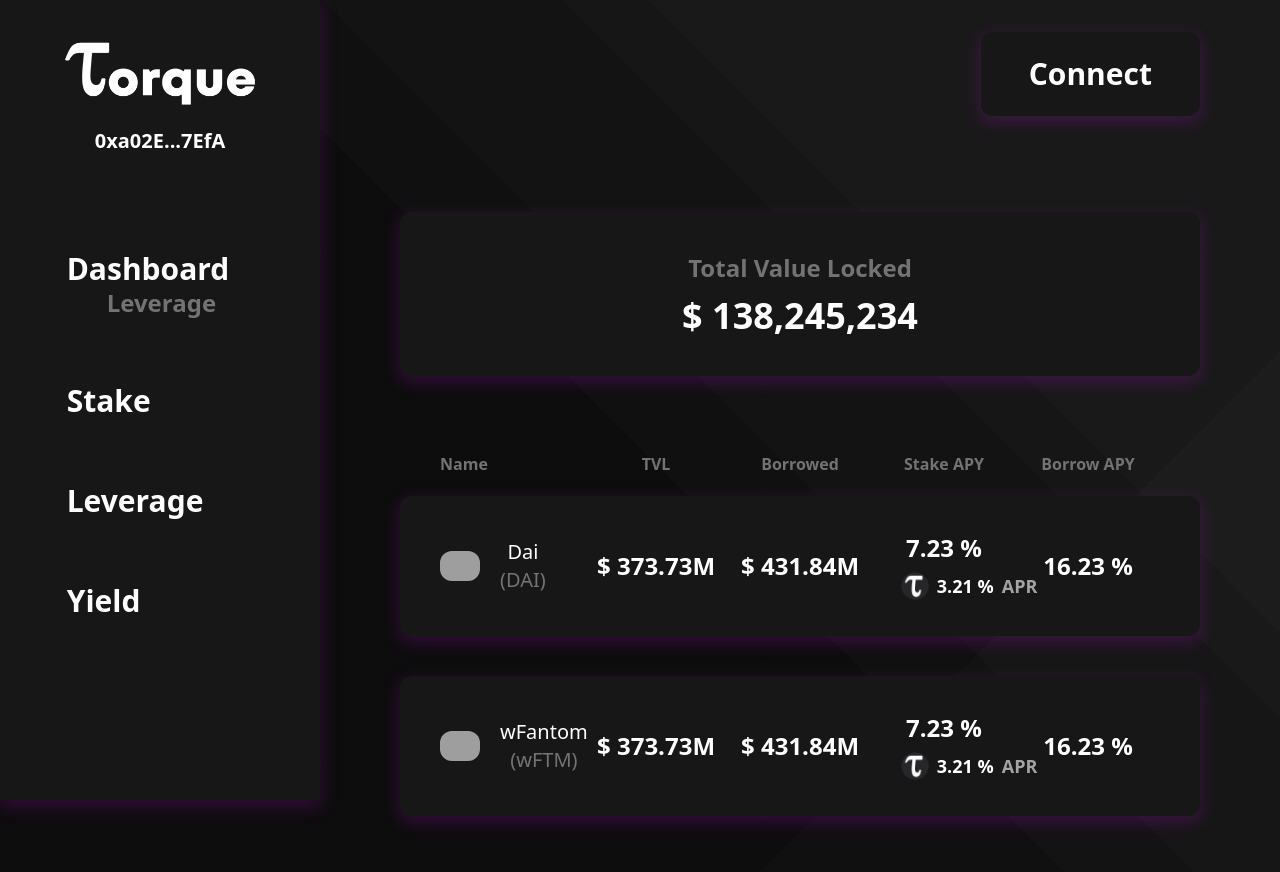
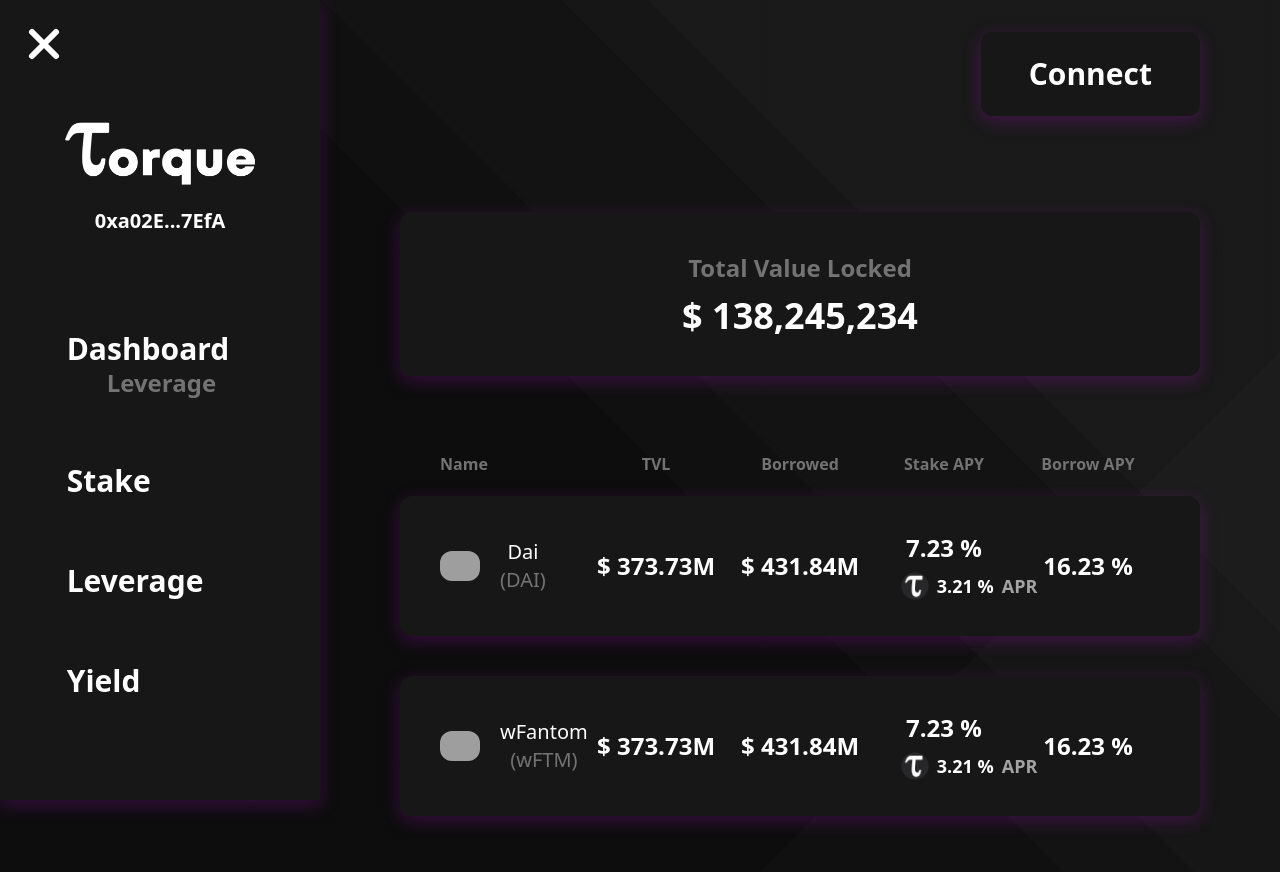
Before and after one commit to Terragonn/Wabbit-Frontend, a React (Create React App) app: page /#/dashboard/leverage in a window 1280 px wide. Shown: the top 872 px of the page. Built offline with nearby package versions, Linux system fonts and the light colour scheme; grey boxes are pictures that could not be loaded; what @web3-react/core would draw is missing.

Commit message:
🎉 Update

```diff
--- a/src/App.tsx
+++ b/src/App.tsx
@@ -9,8 +9,11 @@
 
 import DashboardLeverage from "./pages/dashboard/leverage";
 import StakeLeverage from "./pages/stake/leverage";
+import { useState } from "react";
 
 function App() {
+    const [navState, setNavState] = useState<boolean>(false);
+
     return (
         <Web3ReactProvider
             getLibrary={(provider) => {
@@ -20,9 +23,9 @@
             <HashRouter>
                 <div className="background pb-10">
                     <Wrapper>
-                        <Nav />
+                        <Nav setNavState={setNavState} />
                     </Wrapper>
-                    <SideNav />
+                    <SideNav navState={navState} setNavState={setNavState} />
                     <Routes>
                         <Route path="dashboard">
                             <Route
--- a/src/components/Nav/index.tsx
+++ b/src/components/Nav/index.tsx
@@ -1,9 +1,9 @@
 import Wallet from "../wallet";
 
-export default function Nav() {
+export default function Nav({ setNavState }: { setNavState: (state: boolean) => void }) {
     return (
         <nav className="py-8 flex items-center xl:justify-end justify-between">
-            <div className="xl:hidden block">
+            <div className="xl:hidden block cursor-pointer" onClick={(e) => setNavState(true)}>
                 <div className="px-5 py-1 my-1 bg-white rounded-md" />
                 <div className="px-5 py-1 my-1 bg-white rounded-md" />
                 <div className="px-5 py-1 my-1 bg-white rounded-md" />
--- a/src/components/SideNav/index.tsx
+++ b/src/components/SideNav/index.tsx
@@ -1,8 +1,18 @@
 import NavLink from "./navLink";
 
-export default function SideNav() {
+export default function SideNav({ navState, setNavState }: { navState: boolean; setNavState: (state: boolean) => void }) {
     return (
-        <nav className="fixed top-0 h-screen w-80 bg-neutral-900 p-5 xl:glow xl:left-0 left-[-20rem]">
+        <nav className={`fixed top-0 h-screen w-80 bg-neutral-900 p-5 xl:glow xl:left-0 left-[-20rem] ${navState ? "!left-0 !glow" : ""}`}>
+            <svg
+                xmlns="http://www.w3.org/2000/svg"
+                className="h-12 w-12 mb-8 cursor-pointer"
+                fill="none"
+                viewBox="0 0 24 24"
+                stroke="white"
+                onClick={(e) => setNavState(false)}
+            >
+                <path strokeLinecap="round" strokeLinejoin="round" strokeWidth={3} d="M6 18L18 6M6 6l12 12" />
+            </svg>
             <a href="https://torque.money">
                 <img src={require("../../images/logo1.png")} width={200} className="pt-5 mx-auto" alt="Torque logo" />
             </a>
```
